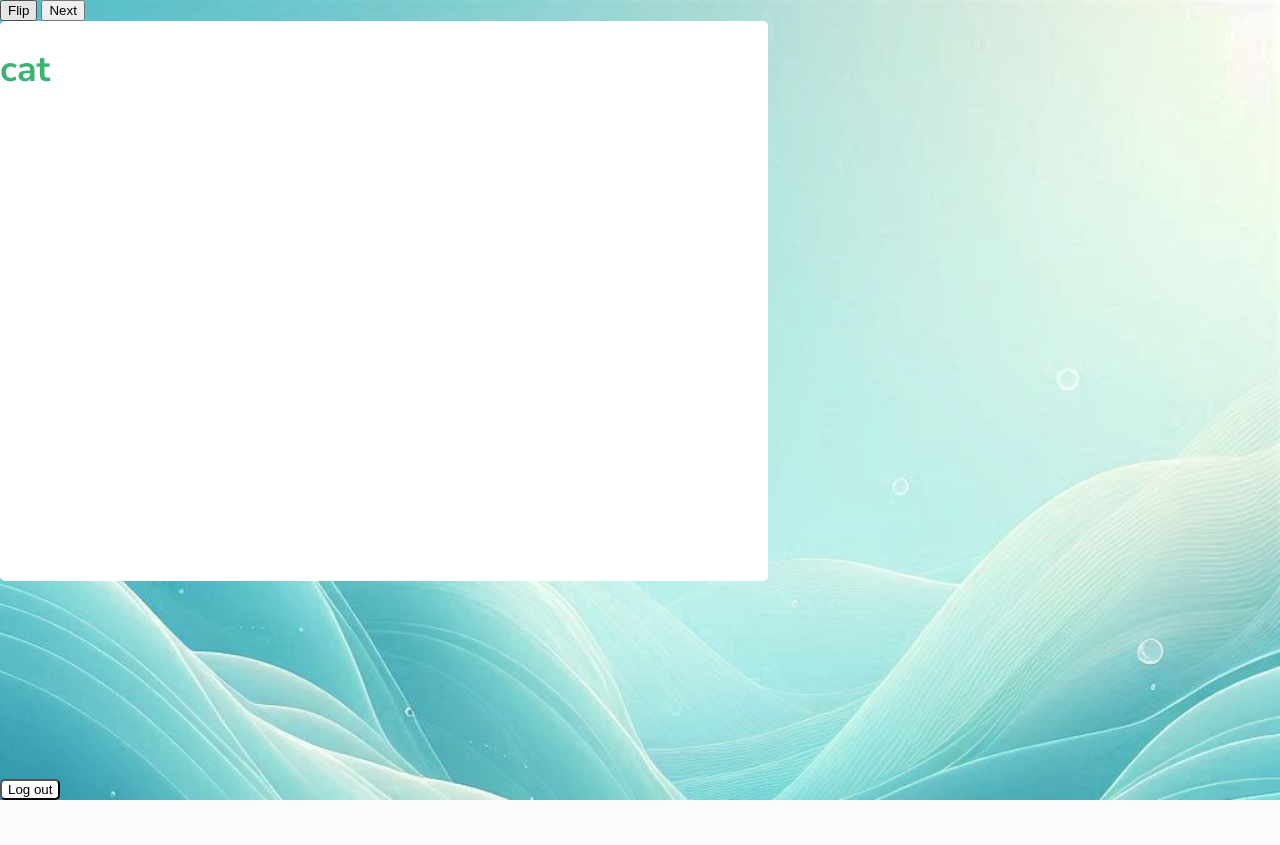
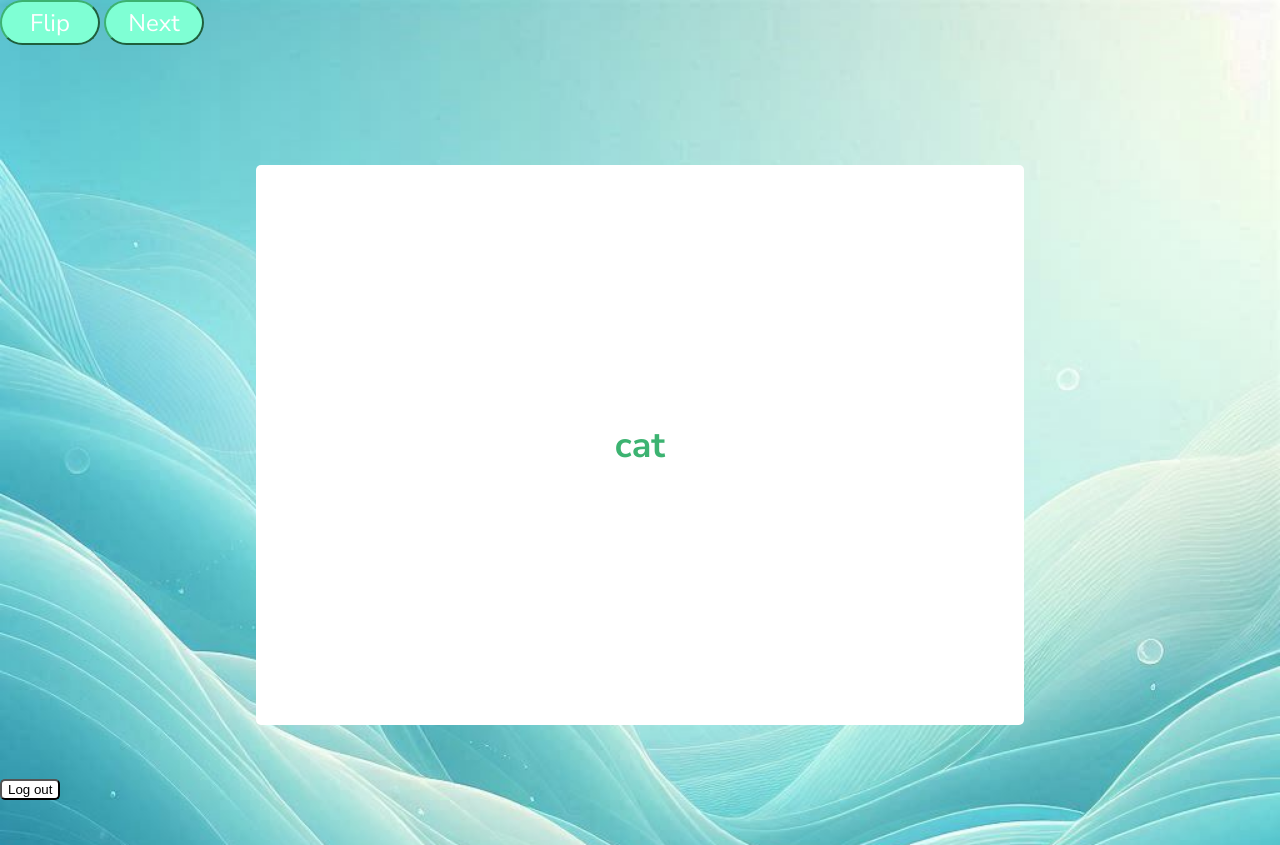
Before and after one commit to Introspectivegorilla/Final_project, a Flask app: a page that uses templates/play.html in a window 1280 px wide. Before the commit the page ends 800 px from the top, so only its background shows below. Run offline with Flask 3, Linux system fonts and the light colour scheme; a user stored in the database is signed in; some libraries are stand-ins or nearby versions; some web fonts are replaced.

Commit message:
Fixed play html page display thing. It looks acceptable now, although I'd prefer it not have a scrolly bar and the next/flip buttons would be centered

```diff
--- a/static/javascript.js
+++ b/static/javascript.js
@@ -21,10 +21,12 @@ function create_new() {
     new_card_answer.name="response"
     new_card_answer.className="answer"
     new_card_answer.type='text'
+    new_card_answer.classList.add("link_font")
 
     new_card.name = "prompt"
     new_card.className = "question"
     new_card.type="text"
+    new_card.classList.add("link_font")
 
 
     container.appendChild(new_card)
--- a/static/styles.css
+++ b/static/styles.css
@@ -23,7 +23,23 @@ body {
     height:70%;
     width:60%;
     display:flex;
-    justify-content:space-between;
+    justify-content:center;
+
+
+
+}
+
+.box6 {
+
+    background-color: white;
+    border-radius:5px;
+    height:70%;
+    width:60%;
+    display:flex;
+    justify-content:center;
+    align-content:center;
+    align-items:center;
+
 
 }
 
@@ -40,7 +56,7 @@ body {
 
     width: 60%;
     height:100%;
-    background-color:white;
+
 }
 
 
@@ -165,6 +181,7 @@ h1 {
     align-items:center;
     align-content:center;
     height:100vh;
+
 }
 
 .box4 {
@@ -211,7 +228,7 @@ h1 {
     font-size:24px;
     height:45px;
     width:100px;
-    border-color:aquamarine;
+    border-color:mediumseagreen;
     align-self:center;
 
 
@@ -254,3 +271,11 @@ h1 {
     font-size:24px;
     color:darkcyan;
 }
+
+.container2 {
+
+    display:flex;
+    align-items:flex-start;
+    justify-content:center;
+    height:100vh;
+}
--- a/templates/new.html
+++ b/templates/new.html
@@ -14,8 +14,9 @@
     </div>
 
     <div class="box3 r-corner">
-        <input class="question" name="prompt" type="text">
-        <input class="answer" type="text" name="response">
+
+        <textarea class="question link_font" name="prompt" type="text"></textarea>
+        <textarea class="question link_font" name="response" type="text"></textarea>
         <button class='btn3 center' type='button' onclick = "create_new()">New</button>
     </div>
 
--- a/templates/play.html
+++ b/templates/play.html
@@ -5,11 +5,15 @@
 
 <div id="data-box" data-info='{{load_cards | tojson }}'></div>
 
-<div class = 'center'>
-    <button type ="button" onclick="flip_card()">Flip</button>
-    <button type="button" onclick ="next_card()">Next</button>
+<div class="conatiner2">
+    <button class='login' type ="button" onclick="flip_card()">Flip</button>
+    <button class='login' type="button" onclick ="next_card()">Next</button>
+</div>
 
-    <div class="box1">
+
+<div class = 'container'>
+
+    <div class="box6">
         <h1 id="prompt-response">{{load_cards[0]['prompt']}}</h1>
     </div>
 </div>
```
Also changed, not shown: README.md, flashcards.db, 3 other files.
